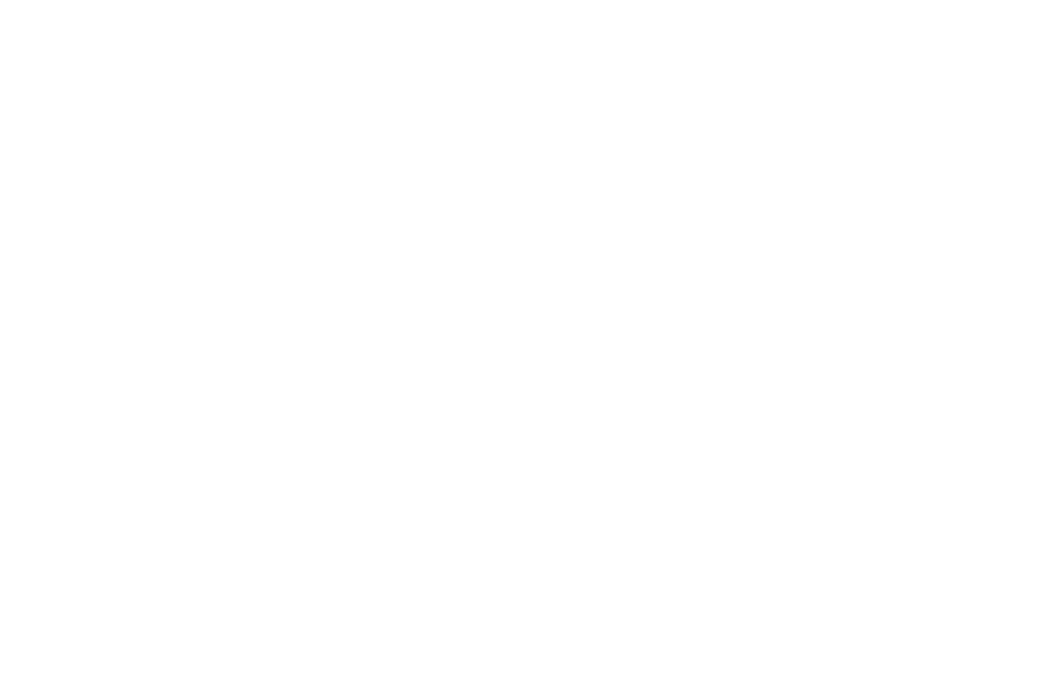
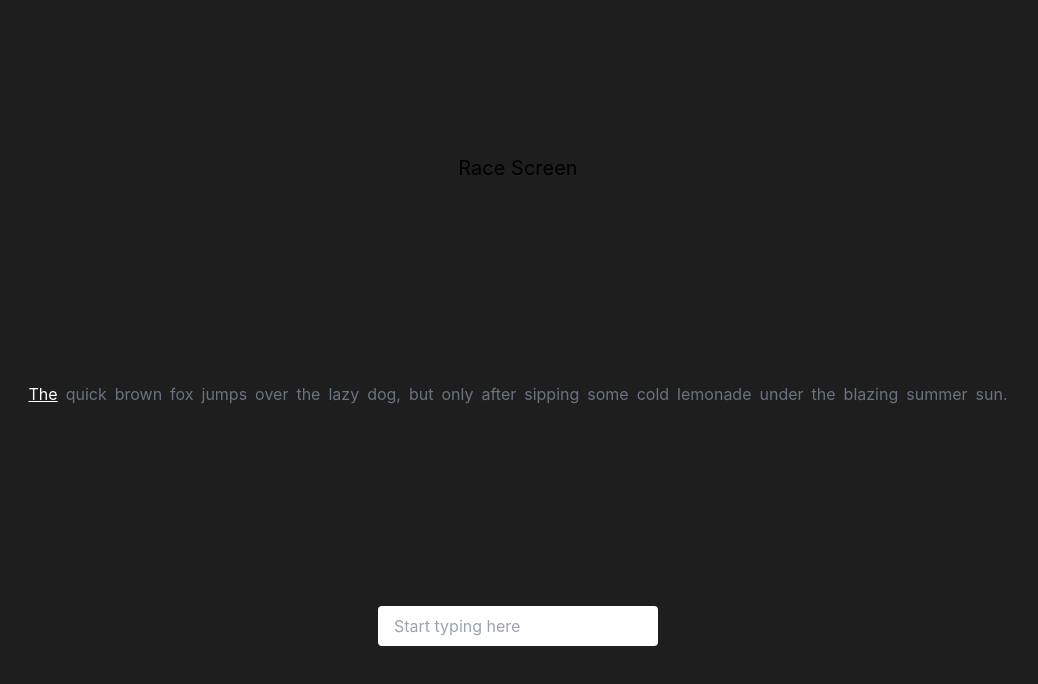
Before and after one commit to ryancho7/TypeSprint, a React (Create React App) app in the folder client/: page /race in a window 1280 px wide. Before the commit this address had no page. Shown: the top 684 px of the page, without its empty margins (122-1160 px from the left). Built offline with nearby package versions, Linux system fonts and the light colour scheme; the HTML template or start-up script is replaced by a standard one.

Commit message:
working race functionality - local/solo

```diff
--- a/client/src/App.js
+++ b/client/src/App.js
@@ -1,6 +1,7 @@
 import { BrowserRouter as Router, Routes, Route } from 'react-router-dom';
 import Home from './pages/Home.js';
 import Dashboard from './pages/Dashboard.js';
+import Race from './pages/Race.js';
 import './App.css';
 
 function App() {
@@ -9,6 +10,7 @@
         <Routes>
           <Route path="/" element={<Home />} />
           <Route path="/dashboard" element={<Dashboard />} />
+          <Route path="/race" element={<Race />} />
         </Routes>
     </Router>
   );
--- a/client/src/pages/Dashboard.js
+++ b/client/src/pages/Dashboard.js
@@ -1,13 +1,26 @@
+import { useNavigate } from "react-router-dom"
+
 export default function Dashboard() {
+
+    const navigate = useNavigate();
+
     return (
         <div className="flex flex-col gap-[200px] justify-center items-center bg-[#1E1E1E] min-h-screen">
             <h1 className="bg-gradient-to-b from-slate-50 to-neutral-500 bg-clip-text text-transparent font-bold text-[228.47px] ">Type Sprint</h1>
+            <div>
                 <a
                     className="border px-[213px] py-2 rounded-[40px] text-white transition duration-300 ease-in-out hover:text-[#1E1E1E] hover:bg-white"
                     href='/signout'
                 >
                     Sign Out
                 </a>
+                <button
+                    className="border px-[213px] py-2 rounded-[40px] text-white transition duration-300 ease-in-out hover:text-[#1E1E1E] hover:bg-white"
+                    onClick={() => navigate('/Race')}
+                >
+                    Go To Race
+                </button>
+            </div>
         </div>
     )
 }
--- /dev/null
+++ b/client/src/pages/Race.js
@@ -0,0 +1,89 @@
+import { useState } from "react";
+
+export default function Race() {
+
+    const sampleText = "The quick brown fox jumps over the lazy dog, but only after sipping some cold lemonade under the blazing summer sun.";
+    const textArray = sampleText.split(" ");
+
+    const [ currentInput, setCurrentInput ] = useState("");
+    const [ currentWordIndex, setCurrentWordIndex ] = useState(0);
+    const [ status, setStatus ] = useState("waiting");
+    const [ error, setError ] = useState(false);
+    const [startTime, setStartTime] = useState(null);
+
+
+    const handleInputChange = (e) => {
+        const value = e.target.value;
+
+        if (status === "waiting") {
+            setStatus("started");
+            setStartTime(Date.now());
+        }
+
+        // attempted finish
+        if(value.endsWith(" ")) {
+            const currWord = value.trim();
+            if(currWord !== textArray[currentWordIndex]) {
+                setError(true);
+            } else {
+                setCurrentWordIndex(currentWordIndex+1);
+                setCurrentInput("");
+                setError(false);
+                // check if race is over
+                if(currentWordIndex + 1 === textArray.length) {
+                    setStatus("finished");
+                }
+            }
+        } else {
+            // update curr value
+            setCurrentInput(value);
+        }
+
+    }
+
+    const calculateWPM = () => {
+        if(status === "finished") {
+            const min = (Date.now() - startTime) / 1000 / 60;
+            return Math.round((textArray.length / min));
+        }
+        return 0;
+    }
+
+
+    return (
+        <div className="flex flex-col gap-[200px] justify-center items-center bg-[#1E1E1E] min-h-screen">
+            <h1 className="text-xl">Race Screen</h1>
+            <div>
+                {textArray.map((word, index) => {
+                    let className = "px-1";
+                    if(index === currentWordIndex) {
+                        className += " text-white underline";
+                        if(error) {
+                            className += " text-red-500"
+                        }
+                    } else if(index < currentWordIndex) {
+                        className += " text-green-400";
+                    } else {
+                        className += " text-gray-500"
+                    }
+                    return (
+                        <span key={index} className={className}>
+                            {word}
+                        </span>
+                    )
+                })}
+            </div>
+            <input
+                type="text"
+                className="bg-white text-black px-4 py-2 rounded outline-none"
+                value={currentInput}
+                onChange={handleInputChange}
+                disabled={status === "finished"}
+                placeholder="Start typing here"
+            />
+            {status === "finished" && (
+                <p className="text-white">Final WPM: {calculateWPM()}</p>
+            )}
+        </div>
+    )
+}
```
Also changed, not shown: 1 other file (tests, documents, lock files or other folders). Lines whose indentation alone changed are shown as unchanged.
